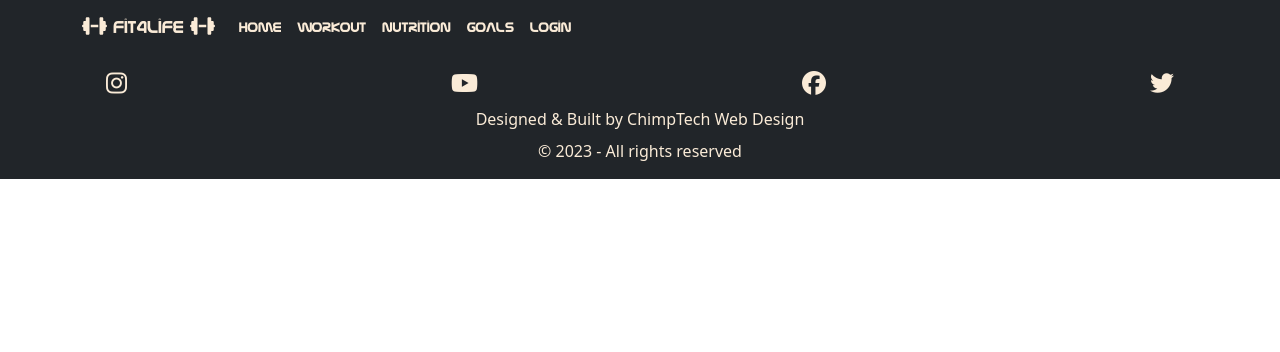
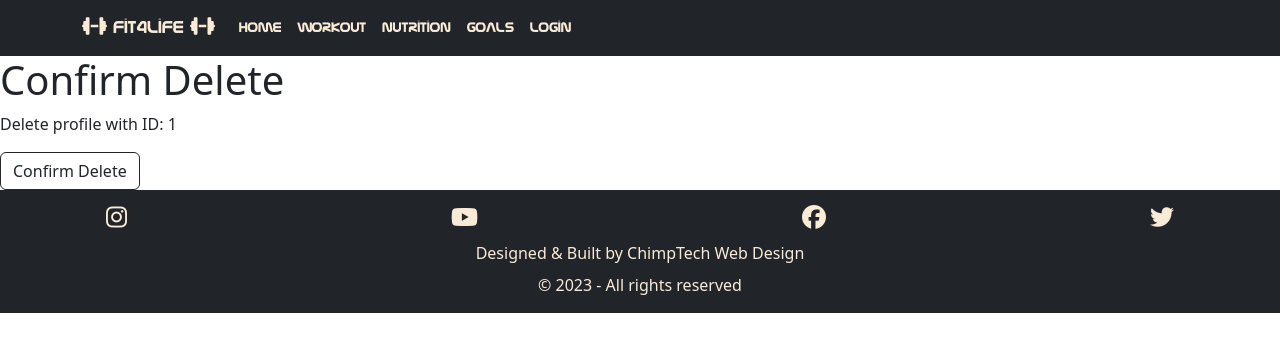
Before and after one commit to KSheridan86/Fit4Life, a React (Create React App) app in the folder fitness-frontend/: page /confirm-delete/1 in a window 1280 px wide. Shown: the top 352 px of the page. Built offline with nearby package versions, Linux system fonts and the light colour scheme.

Commit message:
user id passed to delete view in preparation for more crud functionality

```diff
--- a/fitness-frontend/src/components/Navbar.js
+++ b/fitness-frontend/src/components/Navbar.js
@@ -7,6 +7,7 @@ import Nutrition from '../views/Nutrition';
 import Goals from '../views/Goals';
 import Login from '../views/Login';
 import Logout from '../views/Logout';
+import ConfirmDelete from '../views/ConfirmDelete';
 import { FontAwesomeIcon } from '@fortawesome/react-fontawesome';
 import { faStream, faDumbbell } from '@fortawesome/free-solid-svg-icons';
 
@@ -87,6 +88,7 @@ const Navbar = ({ isLoggedIn, onLogin, onLogout }) => {
         <Route path="/goals" element={<Goals />} />
         <Route path="/login" element={<Login onLogin={onLogin} onLogout={onLogout} />} />
         <Route path="/logout" element={<Logout onLogin={onLogin} onLogout={onLogout} />} />
+        <Route path="/confirm-delete/:id" element={<ConfirmDelete />} />
       </Routes>
     </Router>
   );
--- /dev/null
+++ b/fitness-frontend/src/views/ConfirmDelete.js
@@ -0,0 +1,34 @@
+import React from 'react';
+import { useParams } from 'react-router-dom';
+import axios from 'axios';
+
+const api = axios.create({
+  baseURL: 'http://localhost:4000', // Replace with the actual base URL of your Rails API
+  withCredentials: true, // This ensures that the CSRF token is sent with the request
+});
+
+const ConfirmDelete = () => {
+    const { id } = useParams();
+
+    const handleDeleteProfile = async () => {
+        try {
+          await api.delete(`/api/profiles/${id}`);
+          // Perform any necessary cleanup or actions after successful deletion
+          // For example, you could redirect to the home page or show a success message
+        } catch (error) {
+          console.error('Failed to delete profile:', error);
+        }
+      };
+
+    return (
+        <div>
+        <h1>Confirm Delete</h1>
+        <p>Delete profile with ID: {id}</p>
+        <button onClick={handleDeleteProfile} className="btn border-dark">
+          Confirm Delete
+        </button>
+      </div>
+    );
+};
+
+export default ConfirmDelete;
--- a/fitness-frontend/src/views/Home.js
+++ b/fitness-frontend/src/views/Home.js
@@ -1,6 +1,7 @@
 import React, {useState, useEffect} from 'react';
 import axios from 'axios';
-import { useLocation } from 'react-router-dom';
+import { useLocation, Link } from 'react-router-dom';
+import { useNavigate } from 'react-router-dom';
 
 const api = axios.create({
   baseURL: 'http://localhost:4000', // Replace with the actual base URL of your Rails API
@@ -11,6 +12,7 @@ const Home = () => {
     const [UserData, setUserData] = useState(null);
     const [profileData, setProfileData] = useState(null);
     const location = useLocation();
+    const navigate = useNavigate();
     const dataFromLogin = location.state?.data;
 
     useEffect(() => {
@@ -22,8 +24,8 @@ const Home = () => {
     const fetchProfileData = async (userId) => {
         try {
             const response = await api.get(`/api/users/${userId}`);
-            // console.log('User data:', response.data);
-            // console.log('Profile Data:', response.data.profile)
+            console.log('User data:', response.data);
+            console.log('Profile Data:', response.data.profile)
             setUserData(response.data);
             setProfileData(response.data.profile);
         } catch (error) {
@@ -31,25 +33,28 @@ const Home = () => {
         }
     };
 
+    const handleDeleteProfile = () => {
+        if (dataFromLogin !== undefined) {
+        navigate(`/confirm-delete/${dataFromLogin}`, { state: { data: dataFromLogin } });
+    }};
+
     return (
         <div>
             <h1>Home</h1>
+            <h2>Welcome {profileData ? UserData.username : 'Friend!'}!</h2>
             <div>
-                {UserData ? (
+
+                {profileData ? (
                 <div>
-                <h2>Welcome {profileData ? UserData.username : 'Friend!'}!</h2>
-                </div>
-                ) : (
-                <div>
-                <h2>Loading...</h2>
-                </div>
-                )}
-                {profileData ? (<div><p>Age: {profileData.age}</p>
+
+                <p>Age: {profileData.age}</p>
                 <p>Height: {profileData.height} Cms</p>
                 <p>Weight: {profileData.weight} Kgs</p>
                 <p>Gender: {profileData.gender}</p>
                 <p>Goal Weight: {profileData.goal_weight} Kgs</p>
-                <p>Deadline: {profileData.goal_time_frame} weeks</p></div>
+                <p>Deadline: {profileData.goal_time_frame} weeks</p>
+                <button onClick={handleDeleteProfile} className="btn border-dark">Delete Profile</button>
+                </div>
                 ) : (
                 <div>
                     <h2>No Profile?</h2>
```
Also changed, not shown: 1 other file (tests, documents, lock files or other folders).
